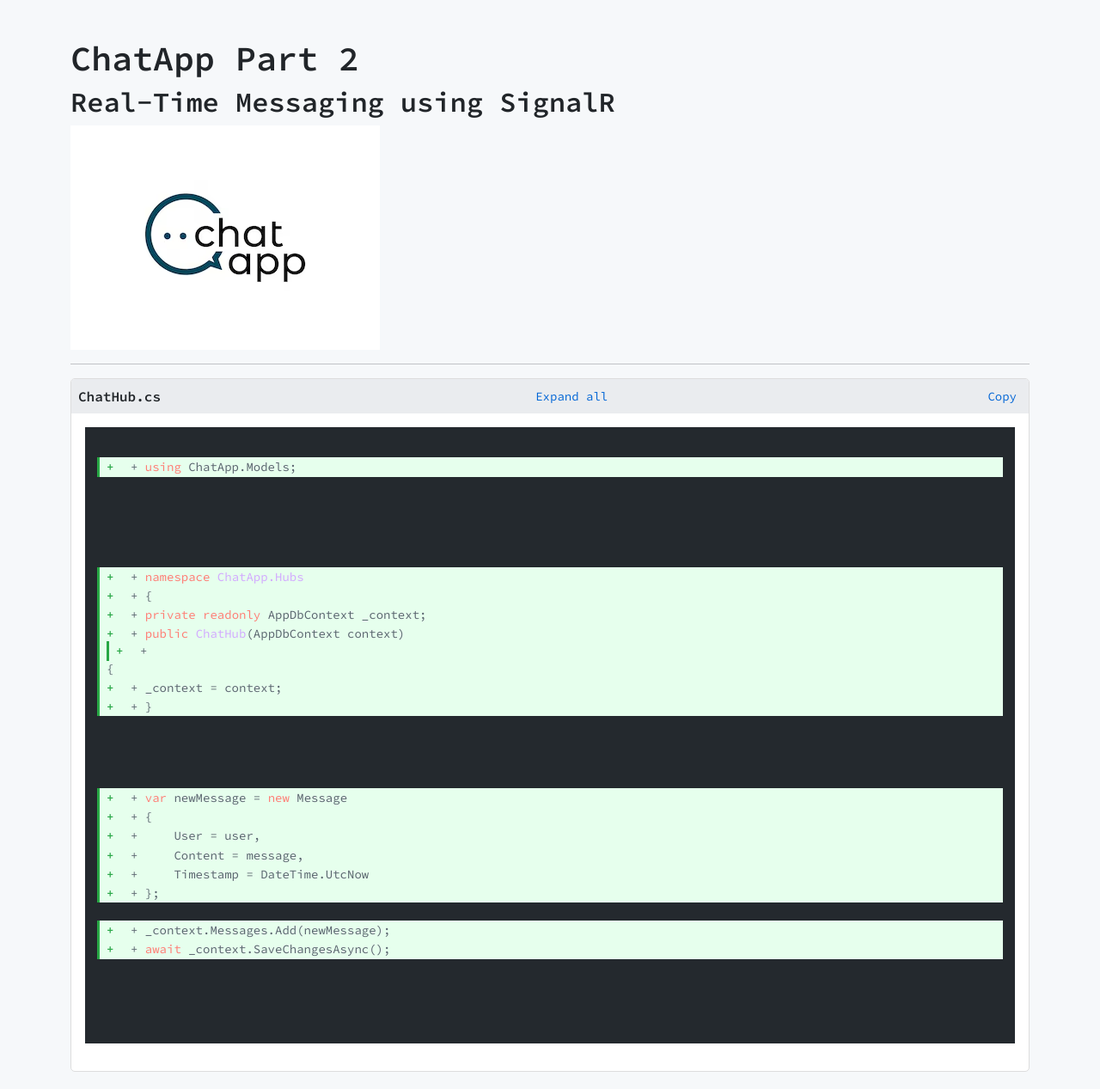
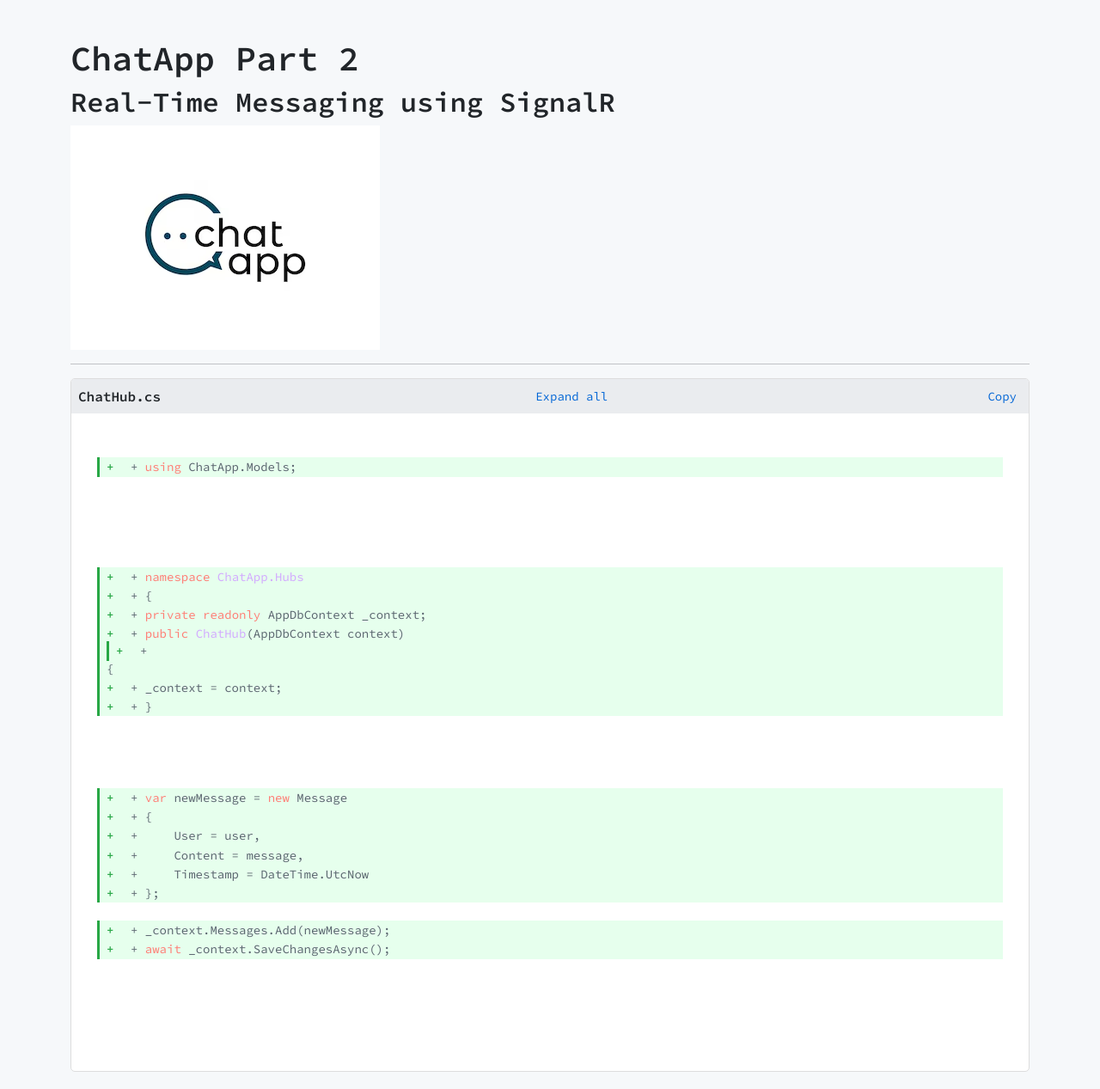
Before and after one commit to JWalshe86/ChatApp, a Jekyll site: the page built from docs/ChatAppPartTwo.md, in a window 1280 px wide. Shown: the whole page at 86% size. Built offline with Jekyll 4.4.1, drawn with Linux system fonts in a browser that asks for light colours.

Commit message:
Update custom.css

```diff
--- a/docs/assets/css/custom.css
+++ b/docs/assets/css/custom.css
@@ -81,7 +81,7 @@ body {
 
 /* Match GitHub's Dark Mode for Code */
 pre code {
-    background-color: #24292e !important;
+    background-color: white !important;
     font-family: "Source Code Pro", monospace;
     color: white;
 }
```
